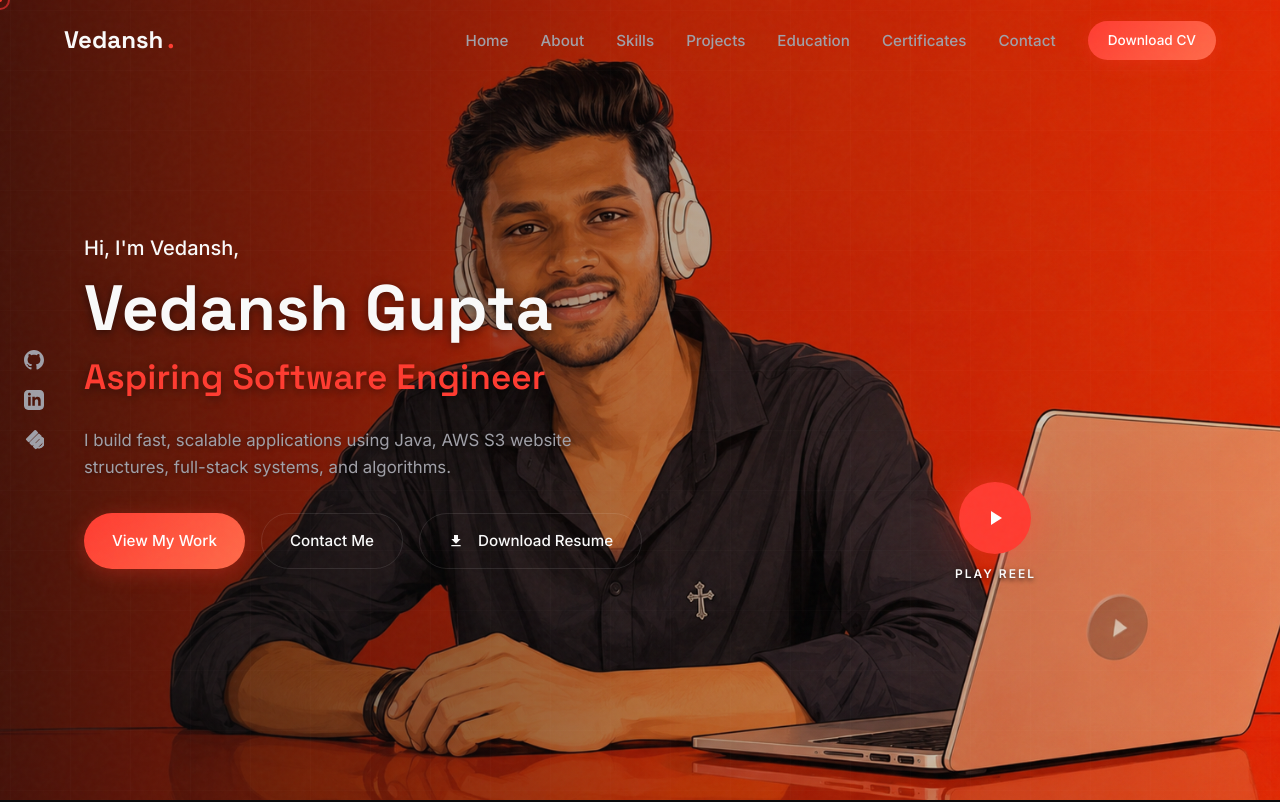
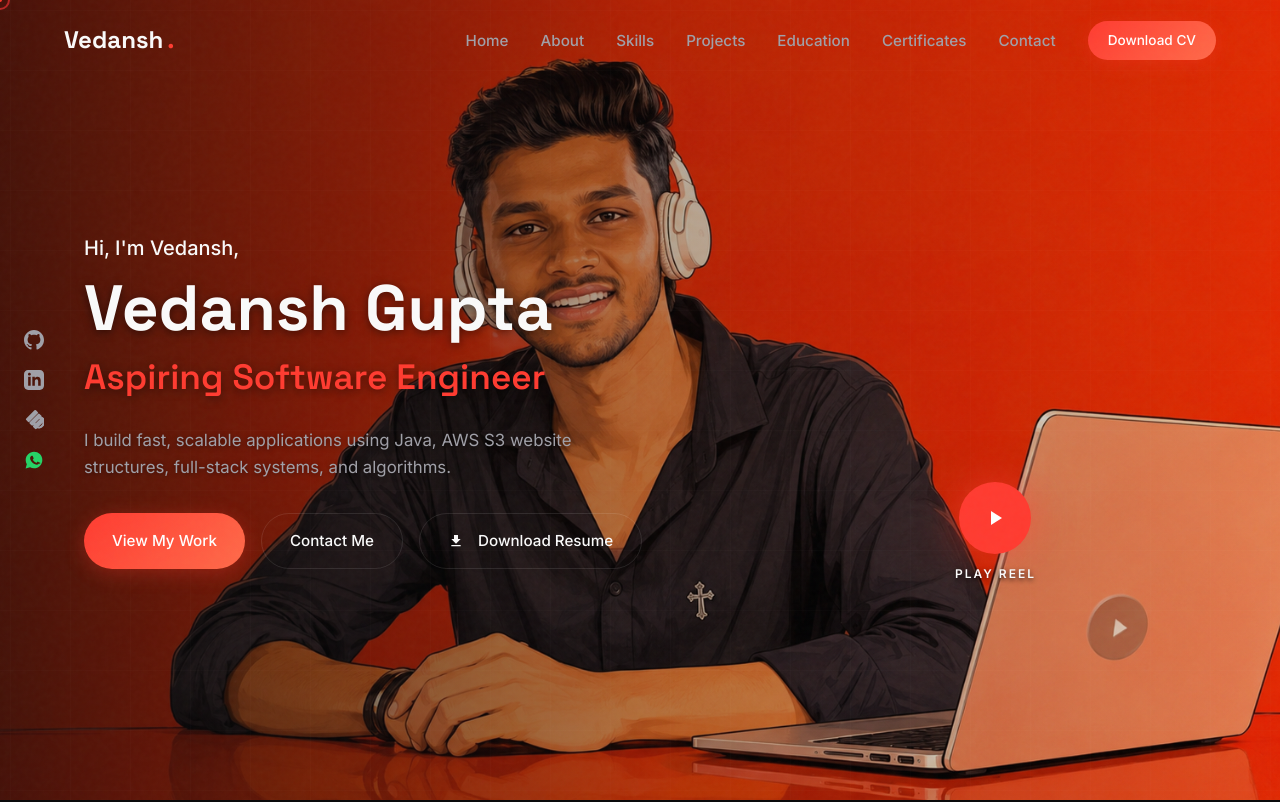
Before and after one commit to vedanshg7572/new-portfolio-, a React (Vite) app: page / in a window 1280 px wide. Shown: the top 802 px of the page. Built offline with nearby package versions, Linux system fonts and the light colour scheme.

Commit message:
feat: add WhatsApp icon to left hero sidebar alongside GitHub, LinkedIn, and LeetCode

```diff
--- a/src/components/Hero.jsx
+++ b/src/components/Hero.jsx
@@ -85,6 +85,9 @@ export default function Hero() {
         <a href={personalInfo.social.leetcode} target="_blank" rel="noopener noreferrer" className="hero-social-link" aria-label="LeetCode">
           <svg viewBox="0 0 24 24"><path d="M13.483 0a1.374 1.374 0 0 0-.961.414l-9.777 9.778a1.374 1.374 0 0 0 0 1.942l1.942 1.942a1.374 1.374 0 0 0 1.942 0l9.777-9.777a1.374 1.374 0 0 0 0-1.942L14.444.414A1.374 1.374 0 0 0 13.483 0zm4.243 4.243a1.374 1.374 0 0 0-.961.414l-9.777 9.777a1.374 1.374 0 0 0 0 1.942l1.942 1.942a1.374 1.374 0 0 0 1.942 0l9.777-9.777a1.374 1.374 0 0 0 0-1.942L18.687 4.657a1.374 1.374 0 0 0-.961-.414zm4.243 4.243a1.374 1.374 0 0 0-.961.414l-9.777 9.777a1.374 1.374 0 0 0 0 1.942l1.942 1.942a1.374 1.374 0 0 0 1.942 0l9.777-9.777a1.374 1.374 0 0 0 0-1.942L22.93 8.899a1.374 1.374 0 0 0-.961-.414z" fillRule="evenodd" clipRule="evenodd"/><path d="M16.102 17.93l-2.69-2.69a1.35 1.35 0 0 0-1.91 0l-.63.63a1.35 1.35 0 0 0 0 1.91l2.69 2.69c2.39 2.39 6.27 2.39 8.66 0l1.24-1.24a6.12 6.12 0 0 0 0-8.66l-2.69-2.69a1.35 1.35 0 0 0-1.91 0l-.63.63a1.35 1.35 0 0 0 0 1.91l2.69 2.69a3.42 3.42 0 0 1 0 4.84l-1.24 1.24c-1.34 1.33-3.5 1.33-4.84 0z"/></svg>
         </a>
+        <a href={personalInfo.social.whatsapp} target="_blank" rel="noopener noreferrer" className="hero-social-link" aria-label="WhatsApp">
+          <svg viewBox="0 0 24 24"><path fill="#25D366" d="M12.012 2c-5.506 0-9.989 4.478-9.99 9.984 0 1.764.459 3.488 1.333 5.006l-1.417 5.176 5.302-1.39c1.463.798 3.111 1.218 4.767 1.218h.004c5.506 0 9.99-4.478 9.99-9.984 0-2.668-1.039-5.176-2.927-7.062a9.923 9.923 0 0 0-7.062-2.952zm5.795 14.168c-.244.686-1.42 1.31-1.956 1.393-.497.078-1.144.11-1.844-.113-1.637-.52-2.884-1.282-4.048-2.449-1.164-1.164-1.926-2.411-2.447-4.048-.223-.7-.19-1.347-.113-1.844.083-.536.707-1.712 1.393-1.956.244-.087.49-.117.707-.117.17 0 .323.008.452.015.27.015.424.032.61.472.244.577.834 2.036.907 2.183.073.147.122.318.024.513-.098.195-.147.318-.293.488-.147.171-.309.383-.44.513-.147.147-.301.309-.129.605.171.296.762 1.258 1.635 2.036 1.125 1.002 2.072 1.312 2.368 1.459.296.147.467.122.639-.073.171-.195.733-.855.928-1.148.195-.293.391-.244.66-.147.269.098 1.711.807 2.004.953.293.147.488.22.562.342.073.122.073.708-.171 1.394z"/></svg>
+        </a>
       </div>
 
       <div className="container">
```
